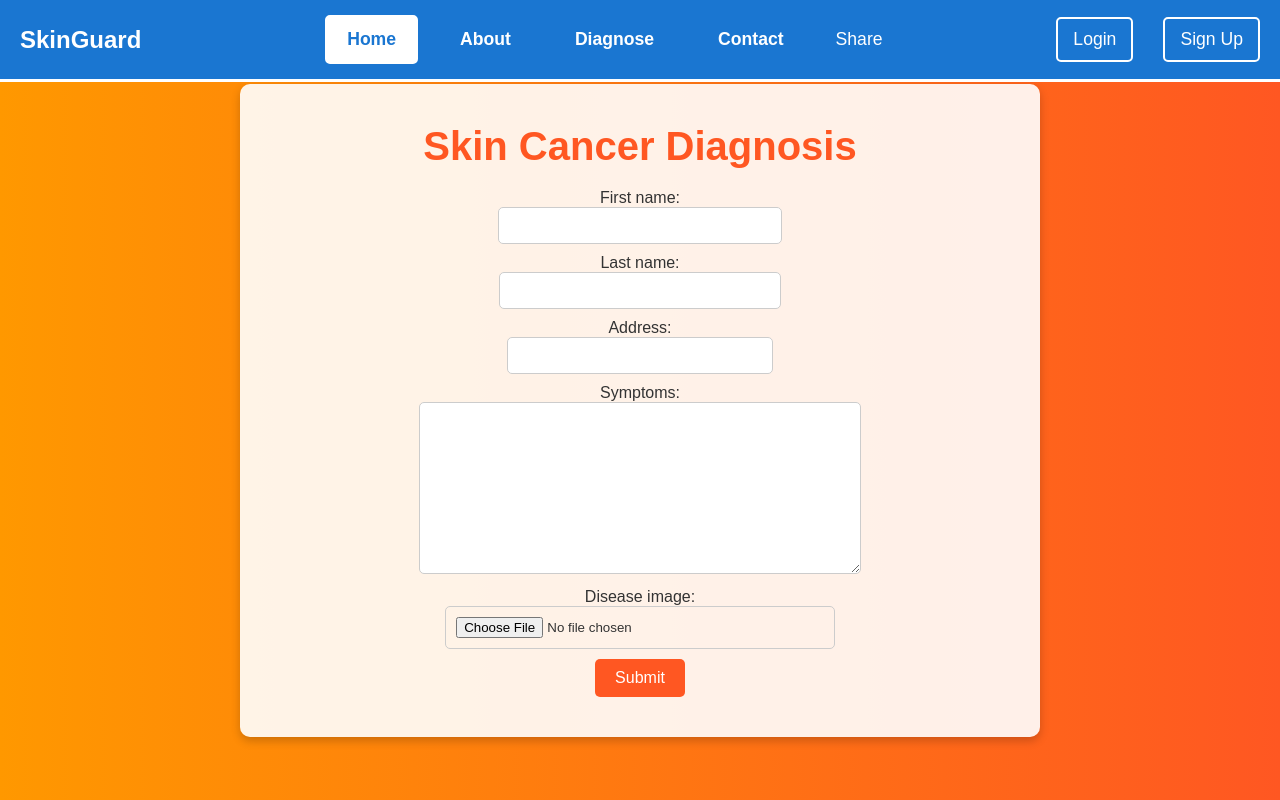
After one commit to FarhaanZuhair/skinguard, a Django app: page /skin_cancer_diagnose/ in a window 1280 px wide. The commit adds this page. Run offline with Django 5.2, Linux system fonts and the light colour scheme; a user stored in the database is signed in.

Commit message:
skin cancer model integration attempt

```diff
--- /dev/null
+++ b/store/store/templates/users/skin_cancer_diagnose.html
@@ -0,0 +1,85 @@
+<!DOCTYPE html>
+<html lang="en">
+  <head>
+    <meta charset="UTF-8" />
+    <meta name="viewport" content="width=device-width, initial-scale=1.0" />
+    <title>Skin Cancer Diagnosis</title>
+    {% load static %}
+    <style>
+      /* Reset default styles */
+      * {
+        margin: 0;
+        padding: 0;
+        box-sizing: border-box;
+        font-family: Arial, sans-serif;
+      }
+
+      body {
+        background: linear-gradient(to right, #ff9800, #ff5722);
+        display: flex;
+        justify-content: center;
+        align-items: center;
+        height: 100vh;
+        color: #333;
+      }
+
+      .container {
+        background: rgba(255, 255, 255, 0.9);
+        padding: 40px;
+        border-radius: 10px;
+        box-shadow: 0 4px 10px rgba(0, 0, 0, 0.2);
+        width: 80%;
+        max-width: 800px;
+        text-align: center;
+        overflow-y: auto;
+        max-height: 90vh;
+        margin-top: 20px;
+      }
+
+      h1 {
+        font-size: 2.5em;
+        color: #ff5722;
+        margin-bottom: 20px;
+      }
+
+      form {
+        display: flex;
+        flex-direction: column;
+        align-items: center;
+      }
+
+      form input,
+      form textarea {
+        width: 100%;
+        padding: 10px;
+        margin-bottom: 10px;
+        border: 1px solid #ccc;
+        border-radius: 5px;
+      }
+
+      form button {
+        background: #ff5722;
+        color: white;
+        padding: 10px 20px;
+        border: none;
+        border-radius: 5px;
+        cursor: pointer;
+        font-size: 1em;
+      }
+
+      form button:hover {
+        background: #ff9800;
+      }
+    </style>
+  </head>
+  <body>
+    {% include 'frontend/Navbar.html' %}
+    <div class="container">
+      <h1>Skin Cancer Diagnosis</h1>
+      <form method="post" enctype="multipart/form-data">
+        {% csrf_token %} {{ form.as_p }}
+        <button type="submit">Submit</button>
+      </form>
+    </div>
+  </body>
+</html>
--- a/store/users/forms.py
+++ b/store/users/forms.py
@@ -1,7 +1,11 @@
 from django import forms
-from .models import Diagnosis
+from .models import Diagnosis, SkinDiagnosis
 
 class DiagnosisForm(forms.ModelForm):
     class Meta:
         model = Diagnosis
         fields = ['first_name', 'last_name', 'address', 'symptoms', 'disease_image']
+class SkinDiagnosisForm(forms.ModelForm):
+    class Meta:
+        model = SkinDiagnosis
+        fields = ['first_name', 'last_name', 'address', 'symptoms', 'disease_image']
--- a/store/users/models.py
+++ b/store/users/models.py
@@ -4,7 +4,9 @@ from django.contrib.auth.models import User
 
 class UserProfile(models.Model):
     user = models.OneToOneField(User, on_delete=models.CASCADE)
+    fullname = models.CharField(max_length=100, default="not set")  # Added max_length
     bio = models.TextField(blank=True, null=True)
+    address = models.CharField(max_length=250, default="not set")
     profile_pic = models.ImageField(upload_to='profile_pics/', blank=True, null=True)
 
     def __str__(self):
@@ -21,3 +23,15 @@ class Diagnosis(models.Model):
 
     def __str__(self):
         return f"Diagnosis for {self.first_name} {self.last_name} on {self.report_date}"
+
+class SkinDiagnosis(models.Model):
+    user = models.ForeignKey(User, on_delete=models.CASCADE)
+    first_name = models.CharField(max_length=100)
+    last_name = models.CharField(max_length=100)
+    address = models.CharField(max_length=250)
+    symptoms = models.TextField()
+    disease_image = models.ImageField(upload_to='disease_images/')
+    report_date = models.DateField(auto_now_add=True)
+
+    def __str__(self):
+        return f"Diagnosis for {self.first_name} {self.last_name} on {self.report_date}"
--- a/store/users/urls.py
+++ b/store/users/urls.py
@@ -30,6 +30,8 @@ urlpatterns = [
     path('edit_profile/<int:pk>/', views.edit_profile, name='edit_profile'),
     path('diagnose/', views.diagnose, name='diagnose'),
     path('view_diagnosis/<int:pk>/', views.view_diagnosis, name='view_diagnosis'),
+    path('skin_cancer_diagnose/', views.skin_cancer_diagnose, name='skin_cancer_diagnose'),
+    path('view_skin_diagnosis/<int:pk>/', views.view_skin_diagnosis, name='view_skin_diagnosis'),
 
 
     ]
--- a/store/users/views.py
+++ b/store/users/views.py
@@ -2,8 +2,8 @@ from django.shortcuts import render, redirect, get_object_or_404
 from django.contrib.auth.models import User
 from django.contrib.auth.decorators import login_required
 from .models import UserProfile
-from .models import Diagnosis
-from .forms import DiagnosisForm
+from .models import Diagnosis, SkinDiagnosis
+from .forms import DiagnosisForm, SkinDiagnosisForm
 import random
 import os
 from products.models import YourModel  # Replace 'your_model_module' with the actual module name
@@ -100,3 +100,28 @@ def view_diagnosis(request, pk):
         diagnosis_result = "No image uploaded"
 
     return render(request, 'users/view_diagnosis.html', {'diagnosis': diagnosis, 'diagnosis_result': diagnosis_result})
+@login_required
+def skin_cancer_diagnose(request):
+    if request.method == 'POST':
+        form = SkinDiagnosisForm(request.POST, request.FILES)
+        if form.is_valid():
+            diagnosis = form.save(commit=False)
+            diagnosis.user = request.user
+            diagnosis.save()
+            return redirect('view_skin_diagnosis', pk=diagnosis.pk)
+    else:
+        form = SkinDiagnosisForm()
+    return render(request, 'users/skin_cancer_diagnose.html', {'form': form})
+
+@login_required
+def view_skin_diagnosis(request, pk):
+    diagnosis = get_object_or_404(SkinDiagnosis, pk=pk)
+
+    if diagnosis.disease_image:
+        # Process the uploaded image
+        predicted_class, confidence = YourModel.process_skinimage(diagnosis.disease_image.path)
+        diagnosis_result = f"{predicted_class} with {confidence:.2f}% confidence"
+    else:
+        diagnosis_result = "No image uploaded"
+
+    return render(request, 'users/view_skin_diagnosis.html', {'diagnosis': diagnosis, 'diagnosis_result': diagnosis_result})
```
Also changed, not shown: store/products/models.py (+22 -0 lines), store/store/templates/users/profilepage.html (+169 -58 lines), store/store/templates/users/view_skin_diagnosis.html (added, +155 -0 lines).
